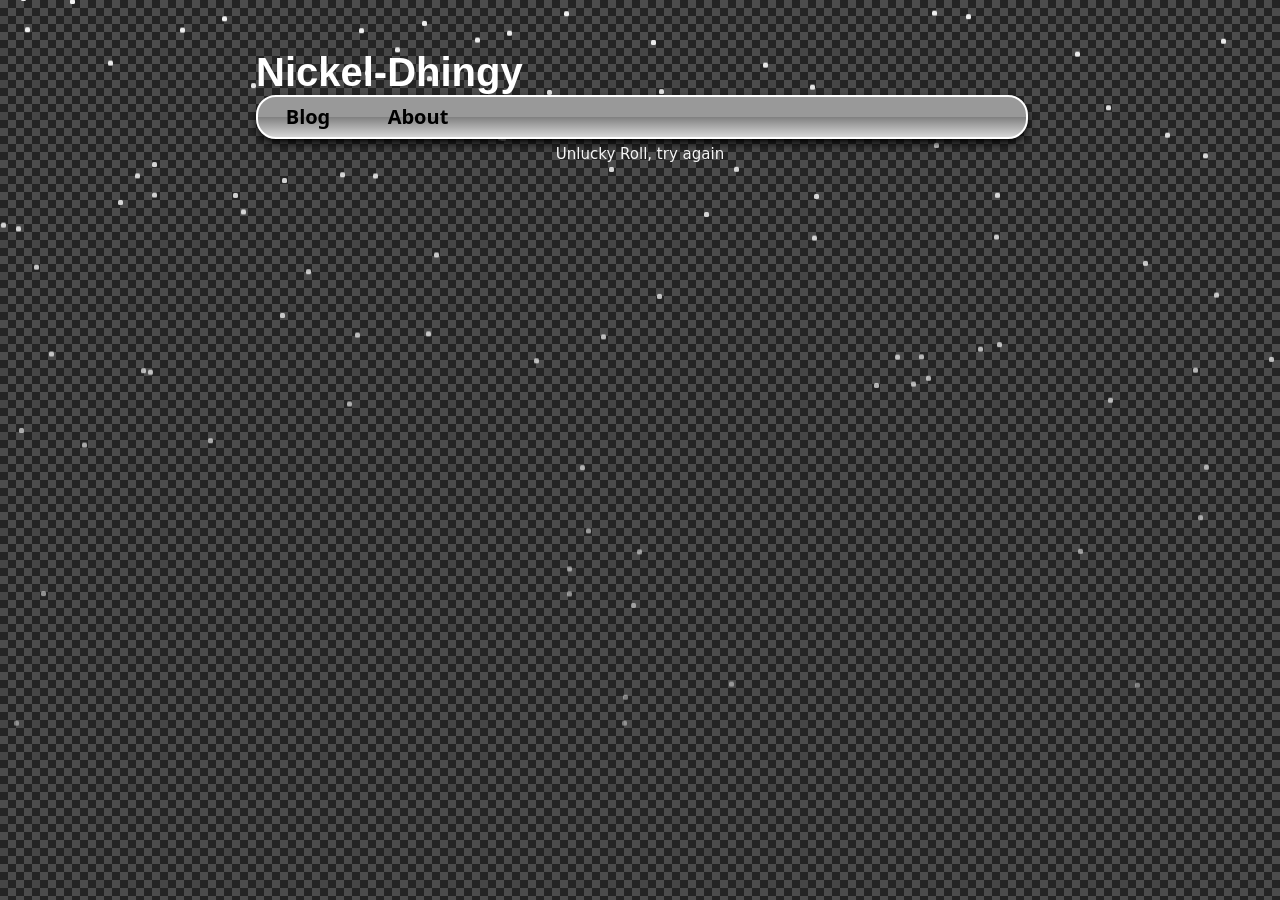
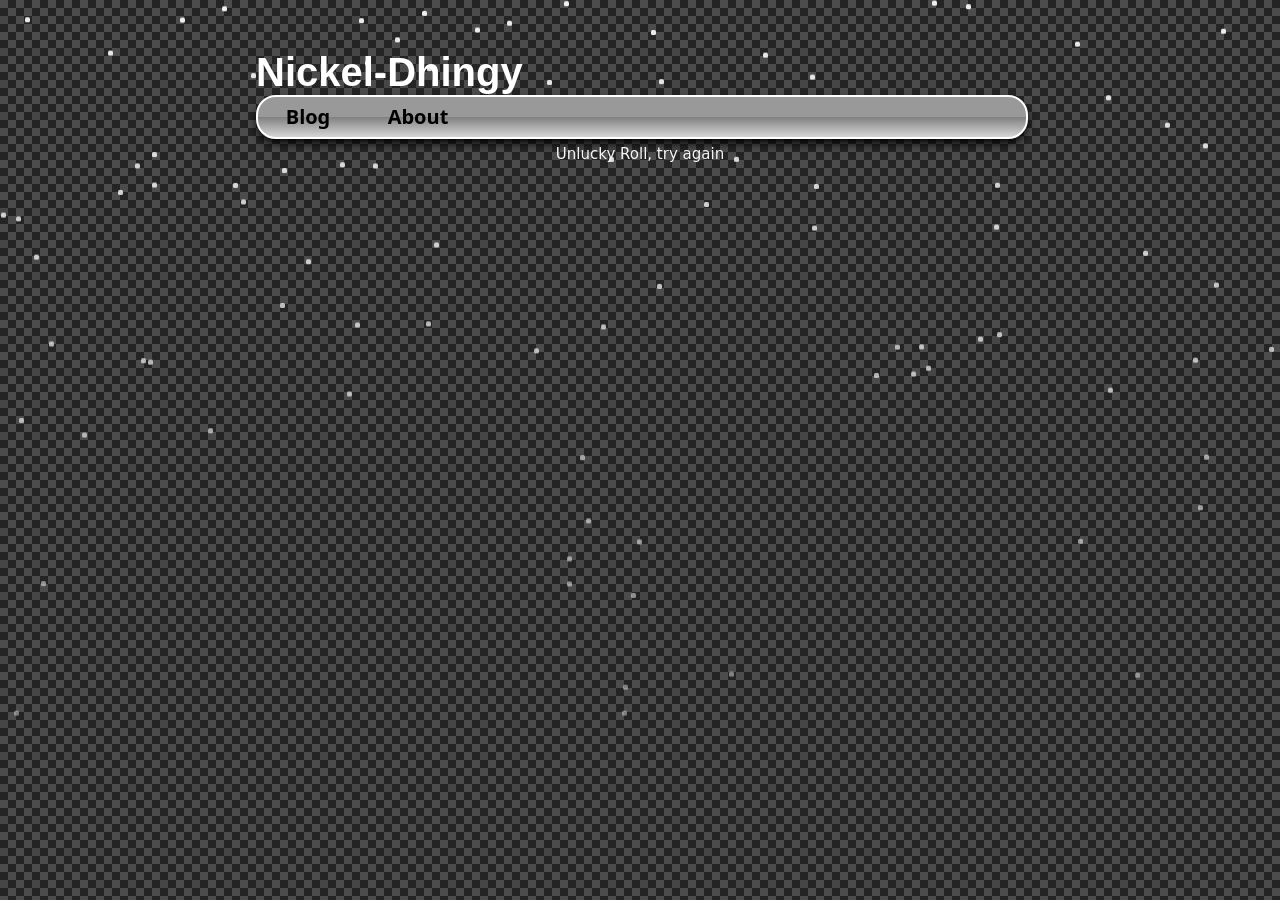
Before and after one commit to PiSquaredx3/Nickel-Dhingy, a Jekyll site: the page built from about.md, in a window 1280 px wide. Built offline with Jekyll 4.4.1, drawn with Linux system fonts in a browser that asks for light colours.

Commit message:
Update default.html

```diff
--- a/_layouts/default.html
+++ b/_layouts/default.html
@@ -13,7 +13,7 @@
 
         #snow-container {
             position: fixed;
-            top: 0;
+            top: -10px;
             left: 0;
             width: 100vw;
             max-width: 100vw;
```
